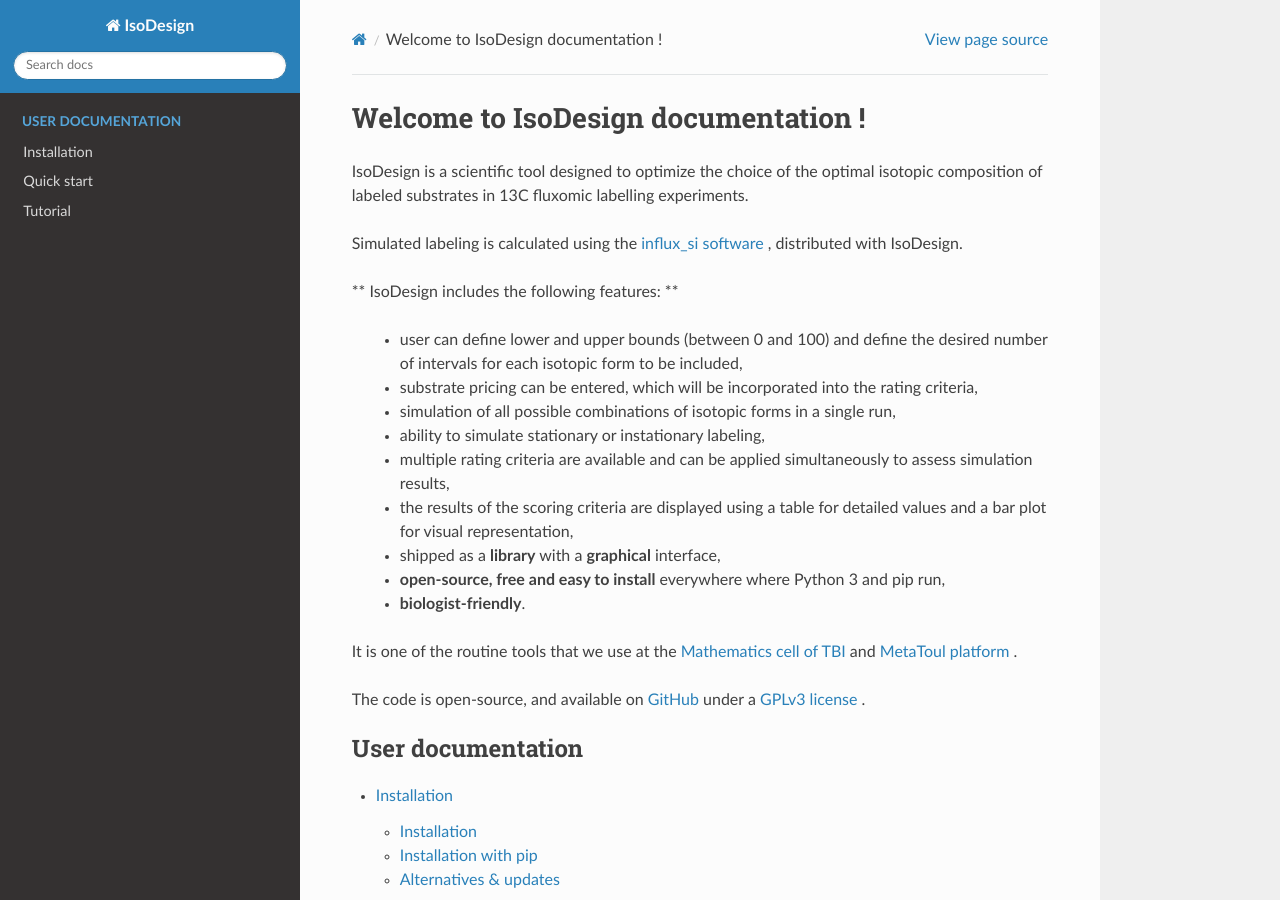
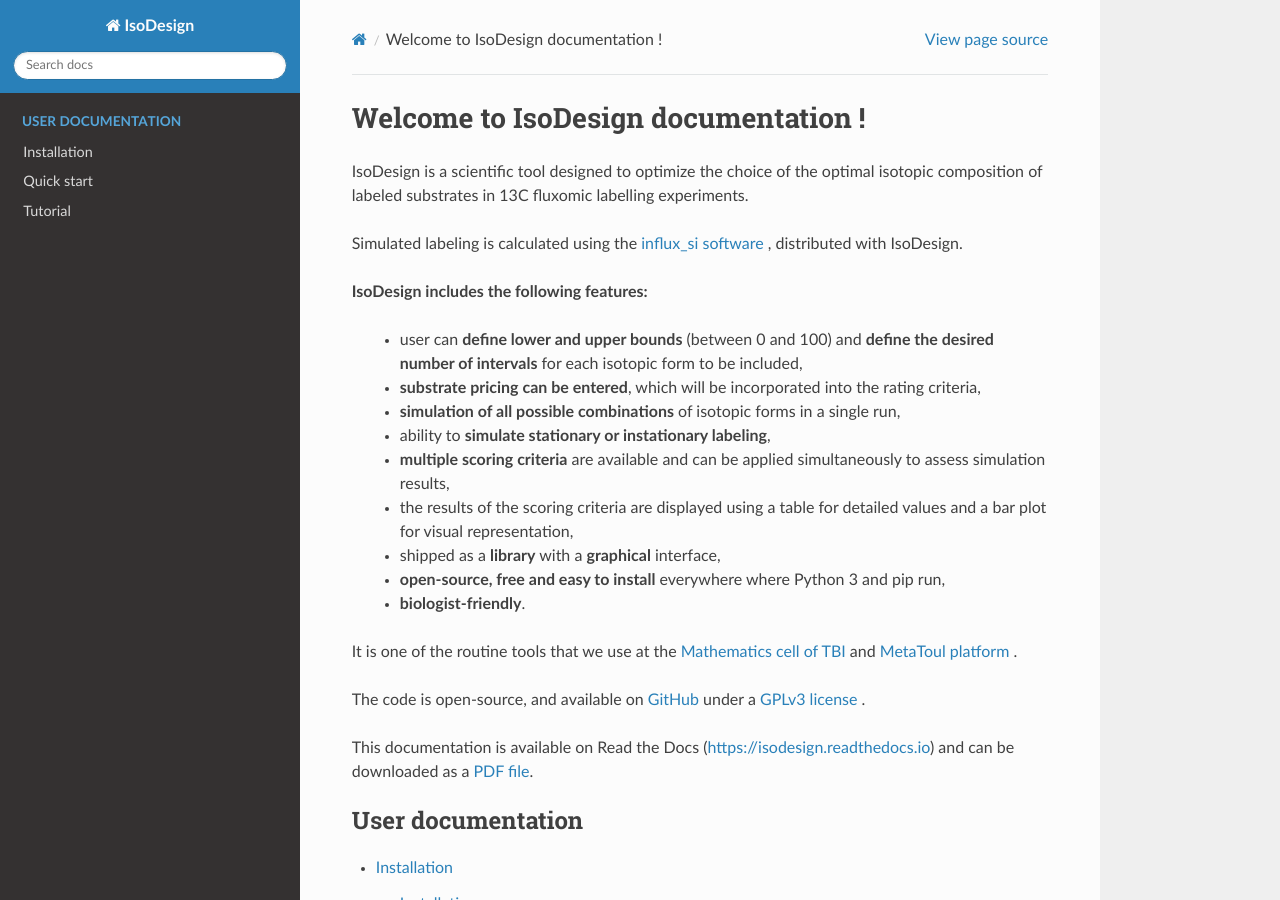
Before and after one commit to MetaboHUB-MetaToul-FluxoMet/IsoDesign, a Sphinx documentation site: the page built from docs/index.rst, in a window 1280 px wide and 900 px high. Built offline with Sphinx 7.4.7 and the Read the Docs theme 3.1.0, drawn with Linux system fonts in a browser that asks for light colours; pages that are not in the unit, such as notebooks, are missing from menus.

Commit message:
Improve documentation and fix code block formatting

```diff
--- a/docs/index.rst
+++ b/docs/index.rst
@@ -12,13 +12,13 @@
 
 Simulated labeling is calculated using the `influx_si software <https://influx-si.readthedocs.io/en/latest/index.html/>`_ , distributed with IsoDesign.
 
-** IsoDesign includes the following features: **
+**IsoDesign includes the following features:**
 
-   * user can define lower and upper bounds (between 0 and 100) and define the desired number of intervals for each isotopic form to be included,
-   * substrate pricing can be entered, which will be incorporated into the rating criteria,
-   * simulation of all possible combinations of isotopic forms in a single run,
-   * ability to simulate stationary or instationary labeling,
-   * multiple rating criteria are available and can be applied simultaneously to assess simulation results,
+   * user can **define lower and upper bounds** (between 0 and 100) and **define the desired number of intervals** for each isotopic form to be included,
+   * **substrate pricing can be entered**, which will be incorporated into the rating criteria,
+   * **simulation of all possible combinations** of isotopic forms in a single run,
+   * ability to **simulate stationary or instationary labeling**,
+   * **multiple scoring criteria** are available and can be applied simultaneously to assess simulation results,
    * the results of the scoring criteria are displayed using a table for detailed values and a bar plot for visual representation,
    * shipped as a **library** with a **graphical** interface,
    * **open-source, free and easy to install** everywhere where Python 3 and pip run,
@@ -30,6 +30,9 @@
 
 The code is open-source, and available on `GitHub <https://github.com/MetaboHUB-MetaToul-FluxoMet/IsoDesign/>`_ under a
 `GPLv3 license <license>`_ .
+
+This documentation is available on Read the Docs (`https://isodesign.readthedocs.io <https://isodesign.readthedocs.io/>`_)
+and can be downloaded as a `PDF file <https://readthedocs.org/projects/isodesign/downloads/pdf/latest/>`_.
 
 .. toctree::
    :maxdepth: 2
--- a/docs/installation.rst
+++ b/docs/installation.rst
@@ -23,7 +23,7 @@
 This will install IsoDesign and all its dependencies. To use IsoDesign, you will need to some R dependencies (necessary for the simulation part with influx_si).
 Once you installed IsoDesign, you can install these dependencies by running the following command:
 
-.. code-block:: bash
+.. code-block:: bashy
 
     influx_s --install_rdep
 
```
